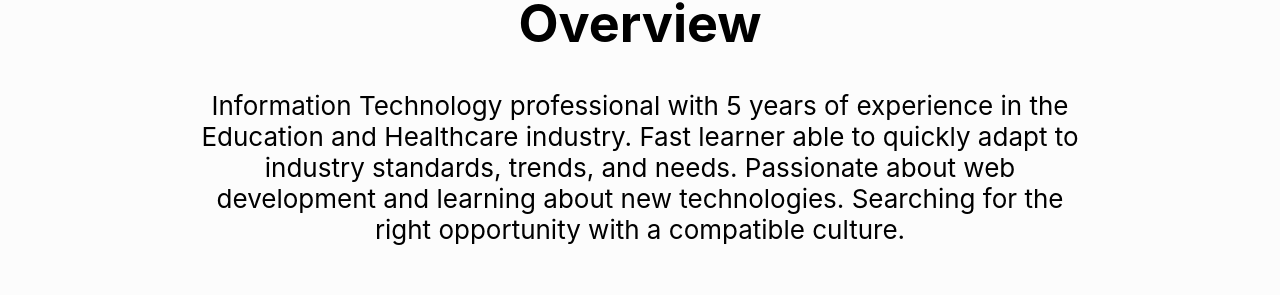
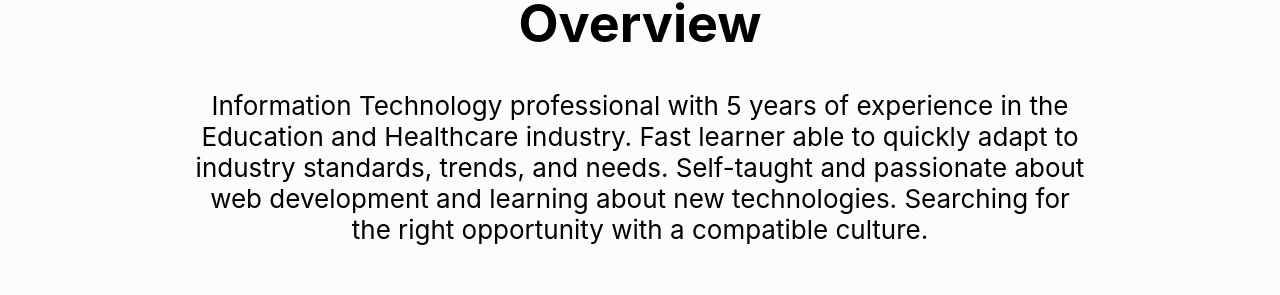
Before and after one commit to Jonnyv212/portfolioFunctional, a React (Create React App) app in the folder client/: page / in a window 1280 px wide. Shown: the part 382-677 px from the top of the page. Built offline with nearby package versions, Linux system fonts and the light colour scheme; no server answers.

Commit message:
Changed about section text.

```diff
--- a/client/src/Main/Main.js
+++ b/client/src/Main/Main.js
@@ -129,9 +129,10 @@ class Main extends Component {
           <p>
             Information Technology professional with 5 years of experience in
             the Education and Healthcare industry. Fast learner able to quickly
-            adapt to industry standards, trends, and needs. Passionate about web
-            development and learning about new technologies. Searching for the
-            right opportunity with a compatible culture.
+            adapt to industry standards, trends, and needs. Self-taught and
+            passionate about web development and learning about new
+            technologies. Searching for the right opportunity with a compatible
+            culture.
           </p>
         </div>
       </div>
```
